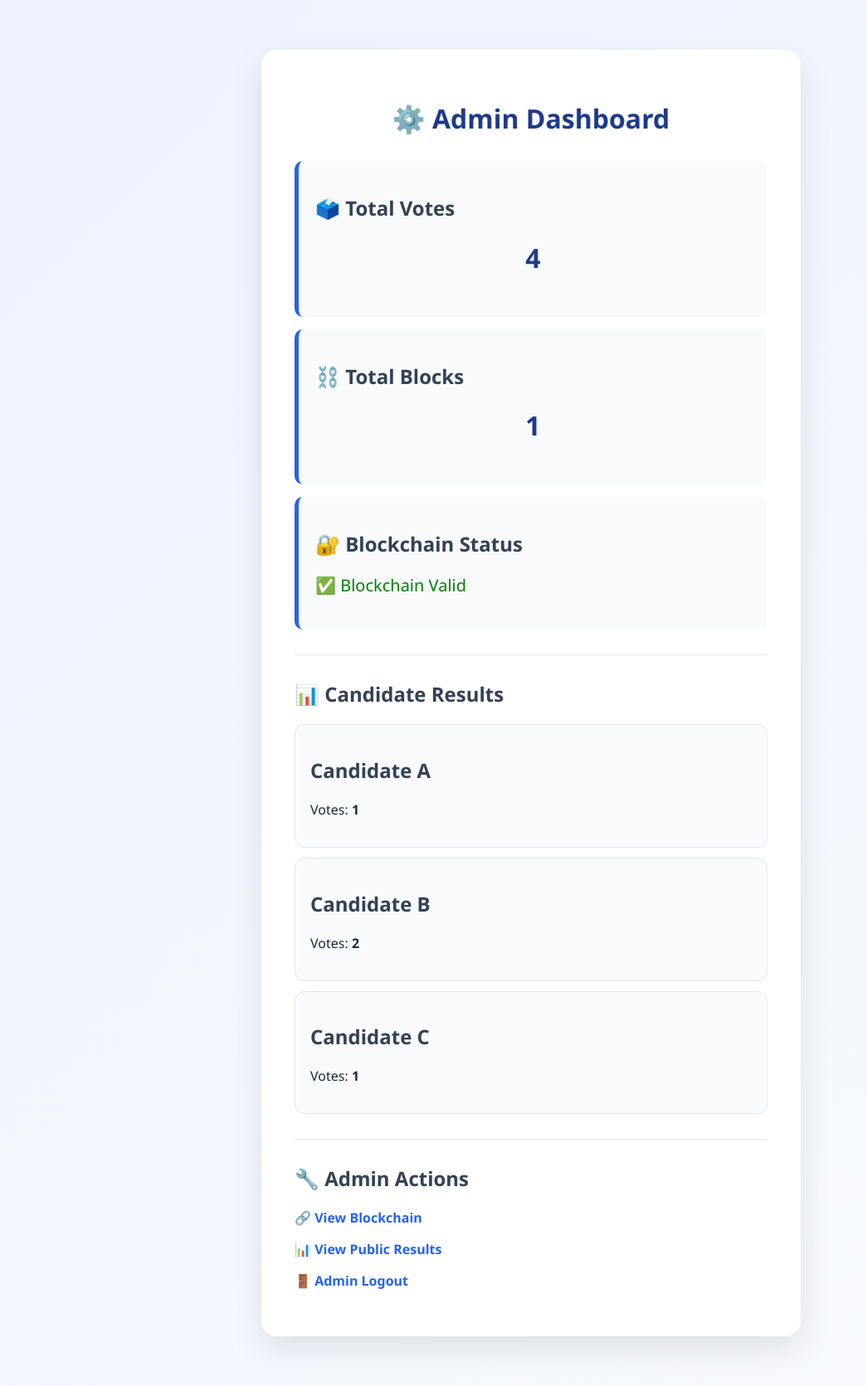
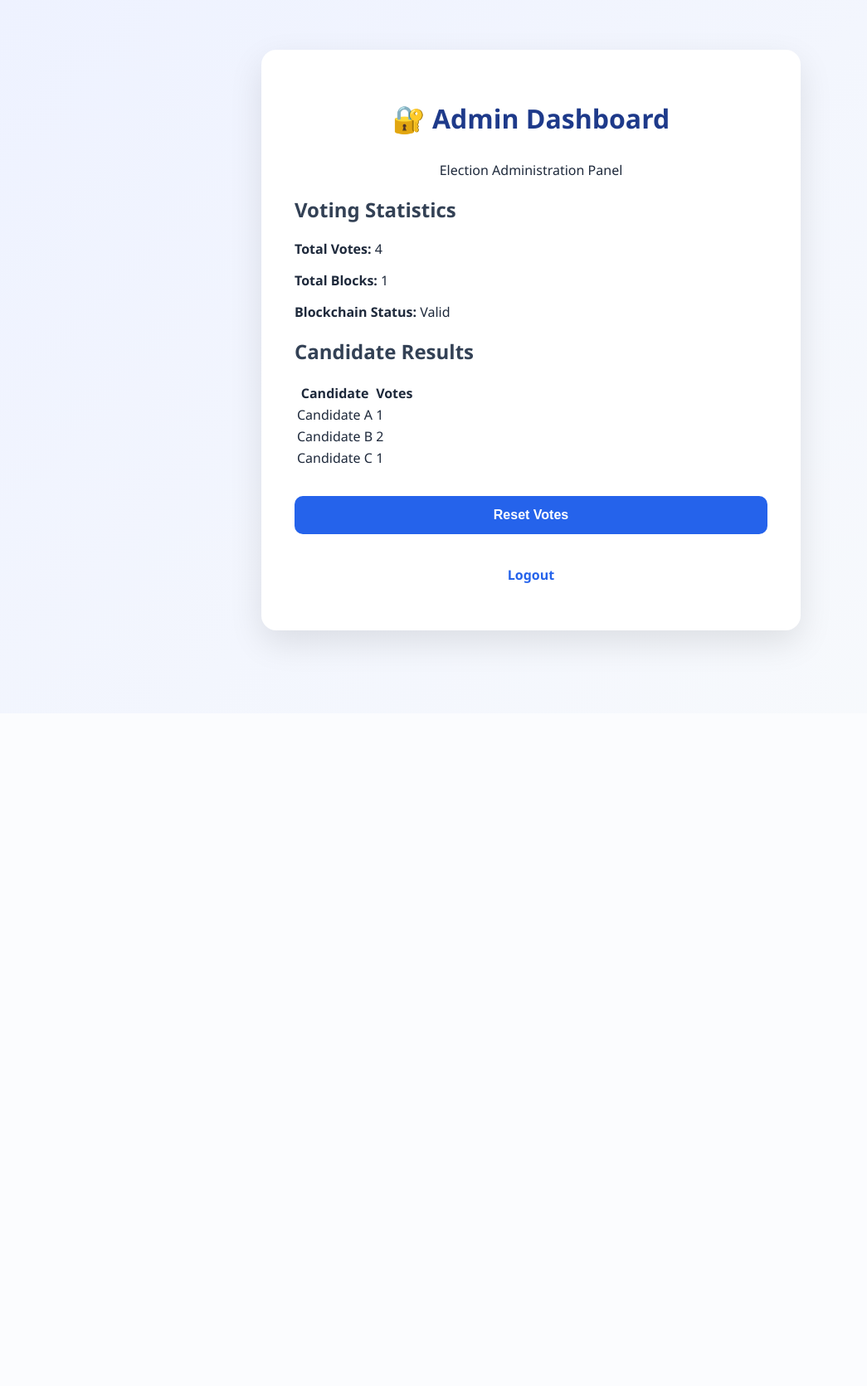
Before and after one commit to harsh3248-lang/BlockchainVoting, a Flask app: page /admin in a window 1280 px wide. Shown: the whole page at 83% size, without its empty margins (0-1045 px from the left). After the commit the page ends 792 px from the top, so only its background shows below. Run offline with Flask 3, Linux system fonts and the light colour scheme; the visitor is signed in with stand-in values (Sample User, id 1); data comes from the database, SQL or seed files in the repository.

Commit message:
Add reset votes button to dashboard

```diff
--- a/templates/admin.html
+++ b/templates/admin.html
@@ -3,111 +3,66 @@
 
 <head>
     <title>Admin Dashboard</title>
-    <link rel="stylesheet"
-          href="{{ url_for('static', filename='style.css') }}">
+    <link rel="stylesheet" href="{{ url_for('static', filename='style.css') }}">
 </head>
 
 <body>
 
 <div class="container">
 
-    <h1>⚙️ Admin Dashboard</h1>
+    <h1>🔐 Admin Dashboard</h1>
 
-    <!-- Statistics -->
-
-    <div class="result">
-        <h2>🗳️ Total Votes</h2>
-
-        <h1>
-            {{ total_votes }}
-        </h1>
-    </div>
-
-
-    <div class="result">
-        <h2>⛓️ Total Blocks</h2>
-
-        <h1>
-            {{ blocks }}
-        </h1>
-    </div>
-
-
-    <div class="result">
-
-        <h2>🔐 Blockchain Status</h2>
-
-        {% if valid %}
-
-            <p style="color: green; font-size: 20px;">
-                ✅ Blockchain Valid
+    <p style="text-align: center;">
+        Election Administration Panel
     </p>
 
+    <h2>Voting Statistics</h2>
+
+    <p><strong>Total Votes:</strong> {{ total_votes }}</p>
+
+    <p><strong>Total Blocks:</strong> {{ blocks }}</p>
+
+    <p>
+        <strong>Blockchain Status:</strong>
+        {% if valid %}
+            Valid
         {% else %}
-
-            <p style="color: red; font-size: 20px;">
-                ❌ Blockchain Invalid
+            Invalid
+        {% endif %}
     </p>
 
-        {% endif %}
+    <h2>Candidate Results</h2>
 
-    </div>
-
-
-    <hr>
-
-
-    <!-- Candidate Results -->
-
-    <h2>📊 Candidate Results</h2>
+    <table>
+        <tr>
+            <th>Candidate</th>
+            <th>Votes</th>
+        </tr>
 
         {% for candidate in candidates %}
+        <tr>
+            <td>{{ candidate[1] }}</td>
+            <td>{{ candidate[2] }}</td>
+        </tr>
+        {% endfor %}
+    </table>
 
-    <div class="candidate">
+    <br>
 
-        <h2>
-            {{ candidate[1] }}
-        </h2>
+    <form action="{{ url_for('reset_votes') }}" method="POST"
+          onsubmit="return confirm('Are you sure you want to reset all votes?');">
 
-        <p>
-            Votes:
-            <strong>
-                {{ candidate[2] }}
-            </strong>
-        </p>
+        <button type="submit">Reset Votes</button>
 
-    </div>
+    </form>
 
-    {% endfor %}
+    <br>
 
-
-    <hr>
-
-
-    <!-- Admin Actions -->
-
-    <h2>🔧 Admin Actions</h2>
-
-    <p>
-        <a href="/blockchain">
-            🔗 View Blockchain
-        </a>
-    </p>
-
-    <p>
-        <a href="/results">
-            📊 View Public Results
-        </a>
-    </p>
-
-    <p>
-        <a href="/admin/logout">
-            🚪 Admin Logout
-        </a>
+    <p style="text-align: center;">
+        <a href="{{ url_for('admin_logout') }}">Logout</a>
     </p>
 
 </div>
 
 </body>
-
 </html>
```
Lines whose indentation alone changed are shown as unchanged.
